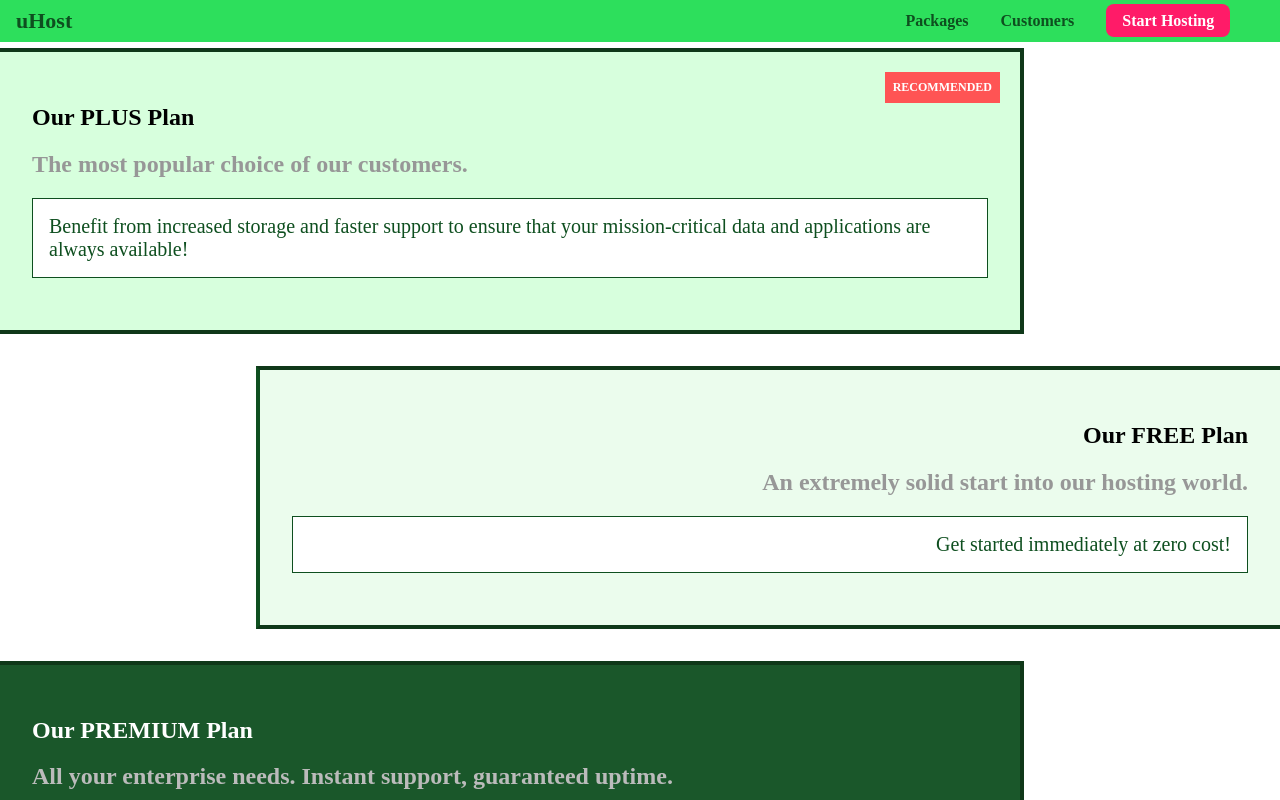
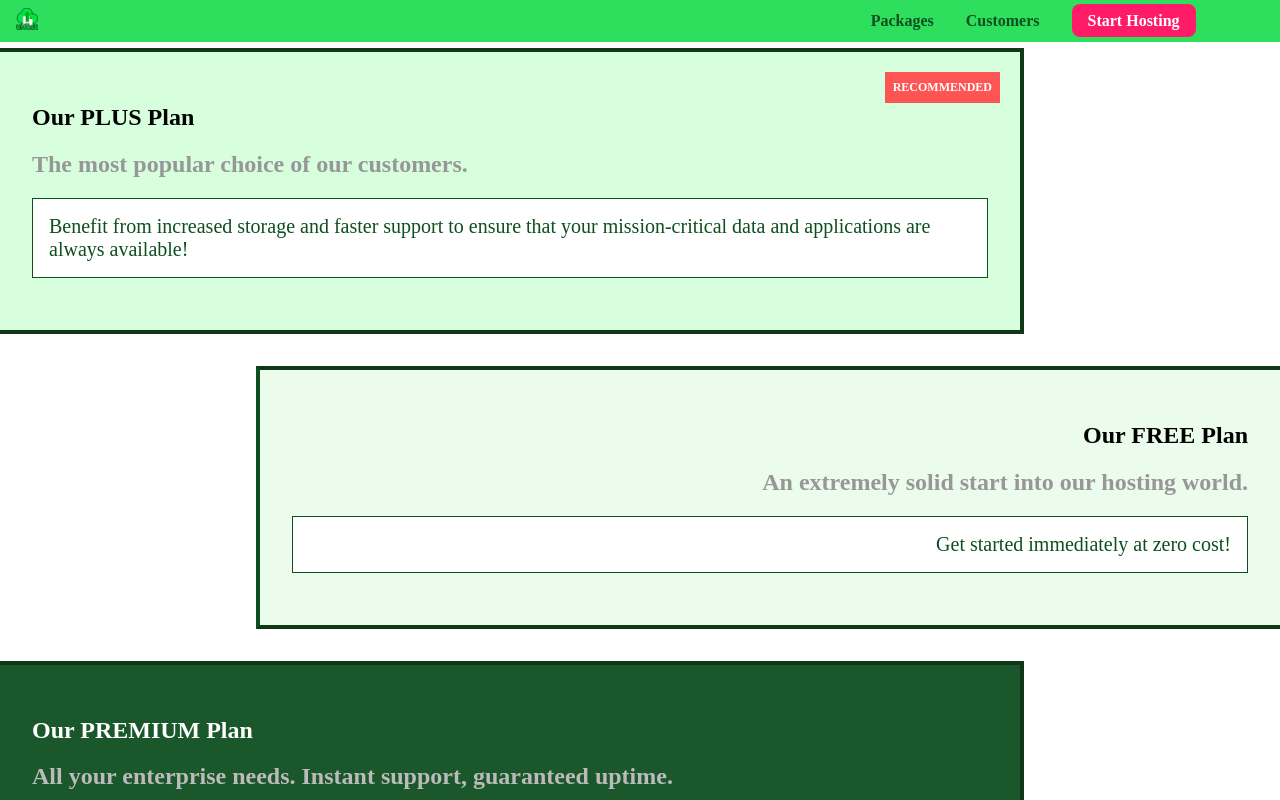
Before and after one commit to butterbeetle/css-practice, a React (Create React App) app: page /packages in a window 1280 px wide. Shown: the top 800 px of the page. Built offline with nearby package versions, Linux system fonts and the light colour scheme.

Commit message:
[31] icon 스타일링

```diff
--- a/src/Layout/Navigation.js
+++ b/src/Layout/Navigation.js
@@ -1,11 +1,14 @@
 import { Link } from "react-router-dom";
 import classes from "./Navigation.module.css";
+import logo from "../Images/uhost-icon.png";
 
 const Navigation = () => {
   return (
     <header className={classes.mainHeader}>
       <div>
-        <a href="/">uHost</a>
+        <a href="/">
+          <img src={logo} alt="uHost - Your favorite hosting company" />{" "}
+        </a>
       </div>
       <nav>
         <ul>
--- a/src/Layout/Navigation.module.css
+++ b/src/Layout/Navigation.module.css
@@ -16,7 +16,14 @@
   text-decoration: none;
   font-weight: bold;
   font-size: 22px;
+
+  height: 22px;
+  display: inline-block;
 }
+.mainHeader div a img {
+  height: 100%;
+}
+
 .mainHeader nav {
   display: inline-block;
   text-align: right;
```
Also changed, not shown: src/Images/uhost-icon.png (added).
